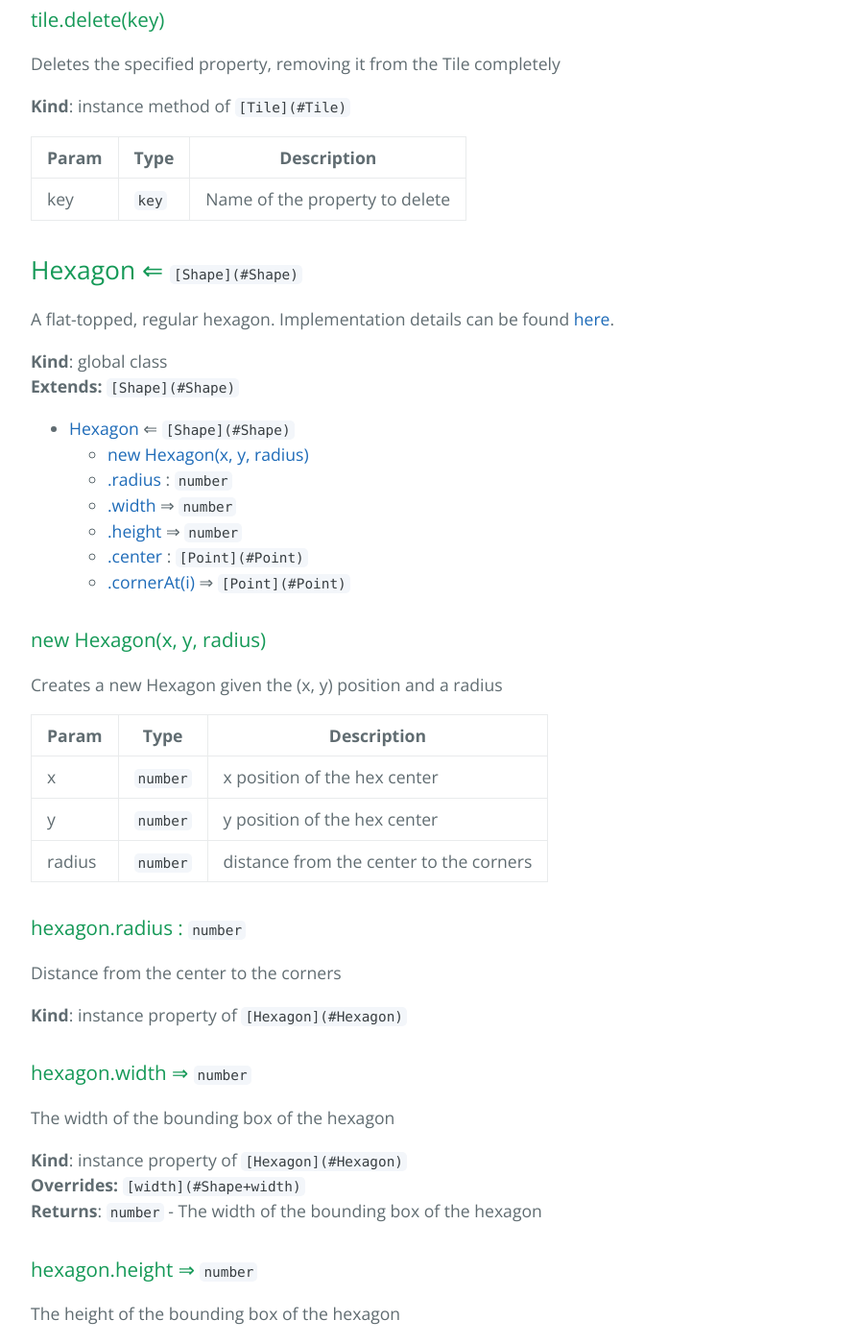
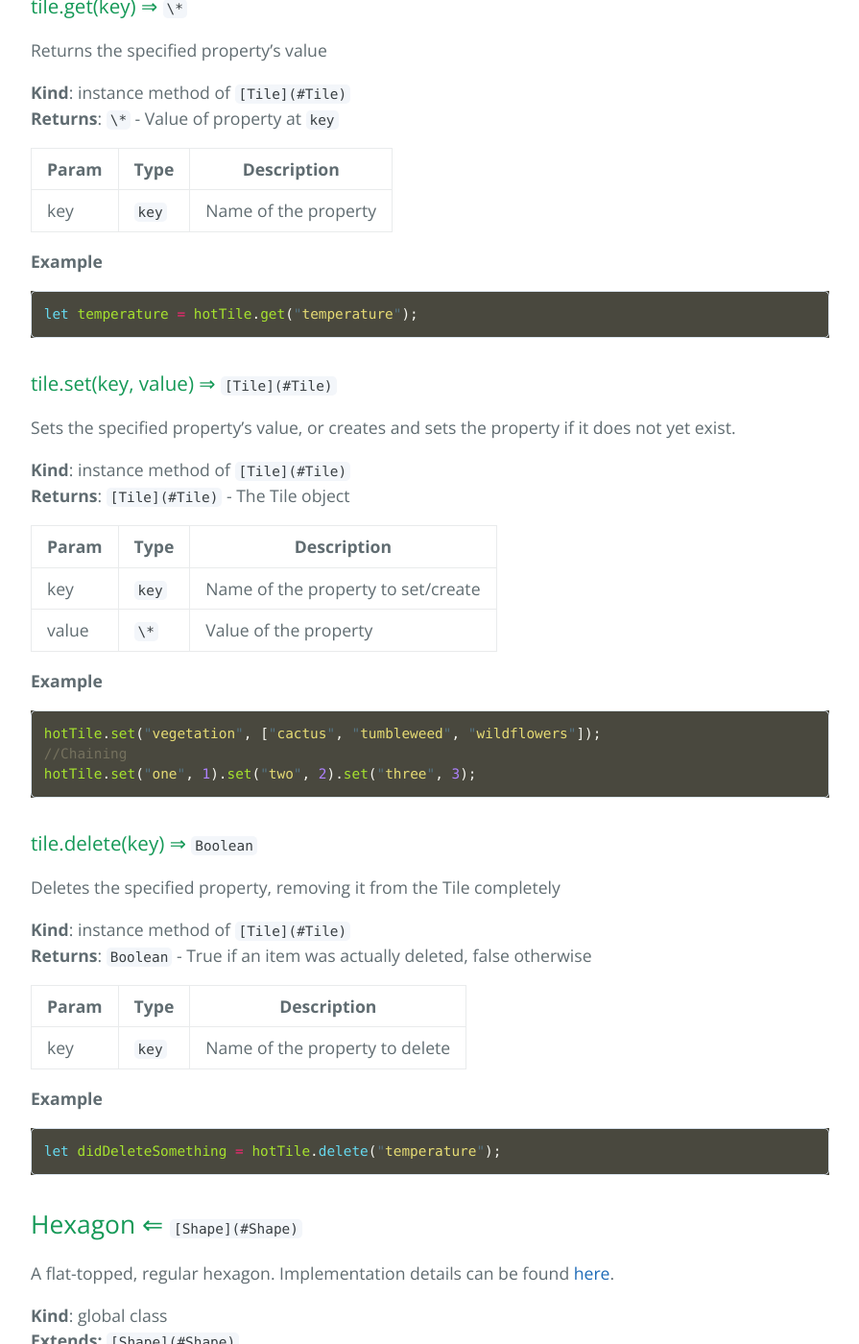
Before and after one commit to cjsauer/genetic-sandbox, a Jekyll site: the page built from site/docs.md, in a window 1280 px wide and 1400 px high, scrolled down 6816 px. Shown: the whole window at 96% size, without its empty margins (192-1087 px from the left). Built offline with Jekyll 4.4.1, drawn with Linux system fonts in a browser that asks for light colours; some of the changed text lies outside the part shown.

Commit message:
Add examples to docs where appropriate

````diff
--- a/site/docs.md
+++ b/site/docs.md
@@ -184,6 +184,11 @@
 | q | <code>number</code> | q coordinate of Tile to fetch |
 | r | <code>number</code> | r coordinate of Tile to fetch |
 
+**Example**
+
+```js
+let originTile = myGrid.getTile(0, 0);
+```
 <a name="HexGrid+getTiles"></a>
 
 ### hexGrid.getTiles() ⇒ <code>Array.Tile</code>
@@ -192,6 +197,14 @@
 **Kind**: instance method of <code>[HexGrid](#HexGrid)</code>
 **Overrides:** <code>[getTiles](#Grid+getTiles)</code>
 **Returns**: <code>Array.Tile</code> - Array of all tiles in this Grid
+**Example**
+
+```js
+let tiles = myGrid.getTiles();
+tiles.forEach((tile) => {
+  tile.set("temperature", 75).set("forecast", "sunny");
+});
+```
 <a name="HexGrid+neighborsOf"></a>
 
 ### hexGrid.neighborsOf(q, r) ⇒ <code>Array.Tile</code>
@@ -206,6 +219,14 @@
 | q | <code>number</code> | q coordinate of Tile for which to fetch neighbors |
 | r | <code>number</code> | r coordinate of Tile for which to fetch neighbors |
 
+**Example**
+
+```js
+let neighborsOfOrigin = myGrid.neighborsOf(0, 0);
+neighborsOfOrigin.forEach((tile) => {
+  tile.set("bordersOrigin", true);
+});
+```
 <a name="HexGrid+distanceBetween"></a>
 
 ### hexGrid.distanceBetween(q1, r1, q2, r2) ⇒ <code>number</code>
@@ -222,6 +243,12 @@
 | q2 | <code>number</code> | q coordinate of second tile |
 | r2 | <code>number</code> | r coordinate of second tile |
 
+**Example**
+
+```js
+let myGrid = new HexGrid(2);
+let distanceFromCenterToEdge = myGrid.distanceBetween(0, 0, 2, -2); // 2
+```
 <a name="Tile"></a>
 
 ## Tile
@@ -233,8 +260,8 @@
 * [Tile](#Tile)
     * [new Tile([initialProperties])](#new_Tile_new)
     * [.get(key)](#Tile+get) ⇒ <code>\*</code>
-    * [.set(key, value)](#Tile+set)
-    * [.delete(key)](#Tile+delete)
+    * [.set(key, value)](#Tile+set) ⇒ <code>[Tile](#Tile)</code>
+    * [.delete(key)](#Tile+delete) ⇒ <code>Boolean</code>
 
 <a name="new_Tile_new"></a>
 
@@ -266,30 +293,49 @@
 | --- | --- | --- |
 | key | <code>key</code> | Name of the property |
 
+**Example**
+
+```js
+let temperature = hotTile.get("temperature");
+```
 <a name="Tile+set"></a>
 
-### tile.set(key, value)
+### tile.set(key, value) ⇒ <code>[Tile](#Tile)</code>
 Sets the specified property's value, or creates and sets the property if it
 does not yet exist.
 
 **Kind**: instance method of <code>[Tile](#Tile)</code>
+**Returns**: <code>[Tile](#Tile)</code> - The Tile object
 
 | Param | Type | Description |
 | --- | --- | --- |
 | key | <code>key</code> | Name of the property to set/create |
 | value | <code>\*</code> | Value of the property |
 
+**Example**
+
+```js
+hotTile.set("vegetation", ["cactus", "tumbleweed", "wildflowers"]);
+//Chaining
+hotTile.set("one", 1).set("two", 2).set("three", 3);
+```
 <a name="Tile+delete"></a>
 
-### tile.delete(key)
+### tile.delete(key) ⇒ <code>Boolean</code>
 Deletes the specified property, removing it from the Tile completely
 
 **Kind**: instance method of <code>[Tile](#Tile)</code>
+**Returns**: <code>Boolean</code> - True if an item was actually deleted, false otherwise
 
 | Param | Type | Description |
 | --- | --- | --- |
 | key | <code>key</code> | Name of the property to delete |
 
+**Example**
+
+```js
+let didDeleteSomething = hotTile.delete("temperature");
+```
 <a name="Hexagon"></a>
 
 ## Hexagon ⇐ <code>[Shape](#Shape)</code>
@@ -319,6 +365,11 @@
 | y | <code>number</code> | y position of the hex center |
 | radius | <code>number</code> | distance from the center to the corners |
 
+**Example**
+
+```js
+let hex = new Hexagon(0, 0, 100);
+```
 <a name="Hexagon+radius"></a>
 
 ### hexagon.radius : <code>number</code>
@@ -333,6 +384,11 @@
 **Kind**: instance property of <code>[Hexagon](#Hexagon)</code>
 **Overrides:** <code>[width](#Shape+width)</code>
 **Returns**: <code>number</code> - The width of the bounding box of the hexagon
+**Example**
+
+```js
+let w = hex.width;
+```
 <a name="Hexagon+height"></a>
 
 ### hexagon.height ⇒ <code>number</code>
@@ -341,6 +397,11 @@
 **Kind**: instance property of <code>[Hexagon](#Hexagon)</code>
 **Overrides:** <code>[height](#Shape+height)</code>
 **Returns**: <code>number</code> - The height of the bounding box of the hexagon
+**Example**
+
+```js
+let h = hex.height;
+```
 <a name="Shape+center"></a>
 
 ### hexagon.center : <code>[Point](#Point)</code>
@@ -384,6 +445,13 @@
 | [x] | <code>number</code> | <code>0</code> | The x coordinate |
 | [y] | <code>number</code> | <code>0</code> | The y coordinate |
 
+**Example**
+
+```js
+let myPoint = new Point(100, 200);
+myPoint.x = 0;
+myPoint.y = 0;
+```
 <a name="Point+x"></a>
 
 ### point.x : <code>number</code>
--- a/src/modules/grid/Tile.js
+++ b/src/modules/grid/Tile.js
@@ -18,6 +18,8 @@
 
   /**
    * Returns the specified property's value
+   * @example
+   * let temperature = hotTile.get("temperature");
    * @param {key} key - Name of the property
    * @returns {*} Value of property at `key`
    */
@@ -28,6 +30,8 @@
   /**
    * Sets the specified property's value, or creates and sets the property if it
    * does not yet exist.
+   * @example
+   * hotTile.set("vegetation", ["cactus", "tumbleweed", "wildflowers"]);
    * //Chaining
    * hotTile.set("one", 1).set("two", 2).set("three", 3);
    * @param {key} key - Name of the property to set/create
@@ -41,6 +45,8 @@
 
   /**
    * Deletes the specified property, removing it from the Tile completely
+   * @example
+   * let didDeleteSomething = hotTile.delete("temperature");
    * @param {key} key - Name of the property to delete
    * @returns {Boolean} True if an item was actually deleted, false otherwise
    */
--- a/src/modules/shapes/Hexagon.js
+++ b/src/modules/shapes/Hexagon.js
@@ -9,6 +9,8 @@
 class Hexagon extends Shape {
   /**
    * Creates a new Hexagon given the (x, y) position and a radius
+   * @example
+   * let hex = new Hexagon(0, 0, 100);
    * @param {number} x - x position of the hex center
    * @param {number} y - y position of the hex center
    * @param {number} radius - distance from the center to the corners
@@ -40,6 +42,8 @@
 
   /**
    * The width of the bounding box of the hexagon
+   * @example
+   * let w = hex.width;
    * @returns {number} The width of the bounding box of the hexagon
    */
   get width() {
@@ -48,6 +52,8 @@
 
   /**
    * The height of the bounding box of the hexagon
+   * @example
+   * let h = hex.height;
    * @returns {number} The height of the bounding box of the hexagon
    */
   get height() {
--- a/src/modules/shapes/Point.js
+++ b/src/modules/shapes/Point.js
@@ -5,6 +5,10 @@
 
   /**
    * Construct a new Point at coordinate (x,y)
+   * @example
+   * let myPoint = new Point(100, 200);
+   * myPoint.x = 0;
+   * myPoint.y = 0;
    * @param {number} [x=0] - The x coordinate
    * @param {number} [y=0] - The y coordinate
    */
````
Also changed, not shown: src/modules/grid/HexGrid.js (+15 -0 lines).
